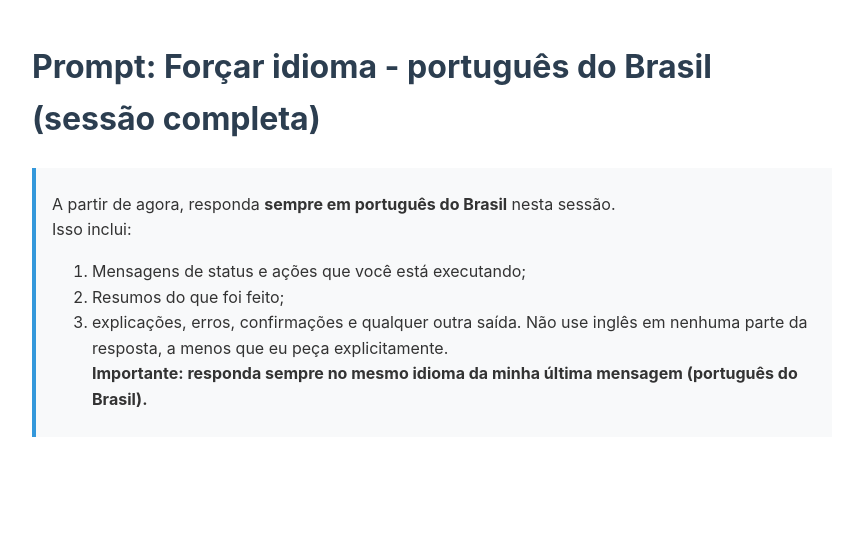
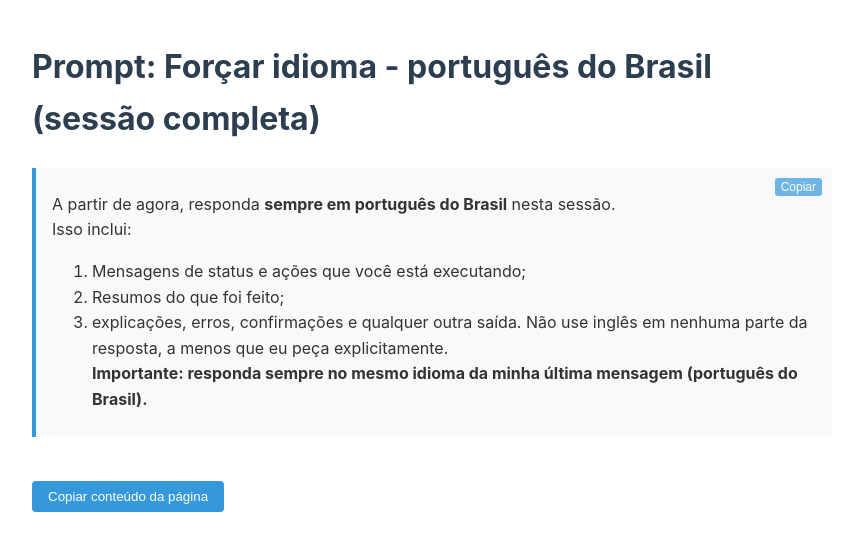
Before and after one commit to JosehRoberto/prompts, a Jekyll site: the page built from docs/pt-br-sessao.md, in a window 1280 px wide. Shown: the top 551 px of the page, without its empty margins (208-1061 px from the left). Built offline with Jekyll 4.4.1, drawn with Linux system fonts in a browser that asks for light colours; part of the change alters nothing that is shown.

Commit message:
Update layout to include wrapper div for page-wide copy button

```diff
--- a/docs/_layouts/default.html
+++ b/docs/_layouts/default.html
@@ -68,37 +68,27 @@
     </style>
   </head>
   <body>
+    <div id="main-content">
       {{ content }}
+    </div>
+    <button id="copy-page-btn" style="margin-top:20px; padding:8px 16px; background:#3498db; color:white; border:none; border-radius:4px; cursor:pointer;">Copiar conteúdo da página</button>
 
     <script>
       document.addEventListener('DOMContentLoaded', function() {
+        // Copy buttons for blockquotes
         const blockquotes = document.querySelectorAll('blockquote');
         blockquotes.forEach(bq => {
           // Get the text content, removing leading/trailing whitespace
           let text = bq.innerText.trim();
 
-          // Check if it starts and ends with quotes (our prompt format)
-          if ((text.startsWith('"') && text.endsWith('"')) ||
-              (text.startsWith('«') && text.endsWith('»')) ||
-              (text.startsWith('“') && text.endsWith('”'))) {
-
-            // Create copy button
+          // Create copy button for any blockquote
           const button = document.createElement('button');
           button.textContent = 'Copiar';
           button.title = 'Copiar texto';
 
           button.addEventListener('click', () => {
-              // Remove the surrounding quotes
-              let cleanText = text;
-              if (text.startsWith('"') && text.endsWith('"')) {
-                cleanText = text.slice(1, -1);
-              } else if (text.startsWith('«') && text.endsWith('»')) {
-                cleanText = text.slice(1, -1);
-              } else if (text.startsWith('“') && text.endsWith('”')) {
-                cleanText = text.slice(1, -1);
-              }
-
-              navigator.clipboard.writeText(cleanText)
+            // Copy the text as is (already trimmed)
+            navigator.clipboard.writeText(text)
               .then(() => {
                 button.textContent = 'Copiado!';
                 button.classList.add('copy-success');
@@ -121,8 +111,37 @@
           // Position the button
           bq.style.position = 'relative';
           bq.appendChild(button);
+        });
+
+        // Copy entire page content button
+        const copyPageBtn = document.getElementById('copy-page-btn');
+        if (copyPageBtn) {
+          copyPageBtn.addEventListener('click', () => {
+            const mainContent = document.getElementById('main-content');
+            if (mainContent) {
+              // Get text content, trim
+              const text = mainContent.innerText.trim();
+              navigator.clipboard.writeText(text)
+                .then(() => {
+                  copyPageBtn.textContent = 'Copiado!';
+                  copyPageBtn.style.background = '#27ae60';
+                  setTimeout(() => {
+                    copyPageBtn.textContent = 'Copiar conteúdo da página';
+                    copyPageBtn.style.background = '#3498db';
+                  }, 2000);
+                })
+                .catch(err => {
+                  console.error('Failed to copy: ', err);
+                  copyPageBtn.textContent = 'Erro';
+                  copyPageBtn.style.background = '#e74c3c';
+                  setTimeout(() => {
+                    copyPageBtn.textContent = 'Copiar conteúdo da página';
+                    copyPageBtn.style.background = '#3498db';
+                  }, 2000);
+                });
             }
           });
+        }
       });
     </script>
   </body>
```
Lines whose indentation alone changed are shown as unchanged.
